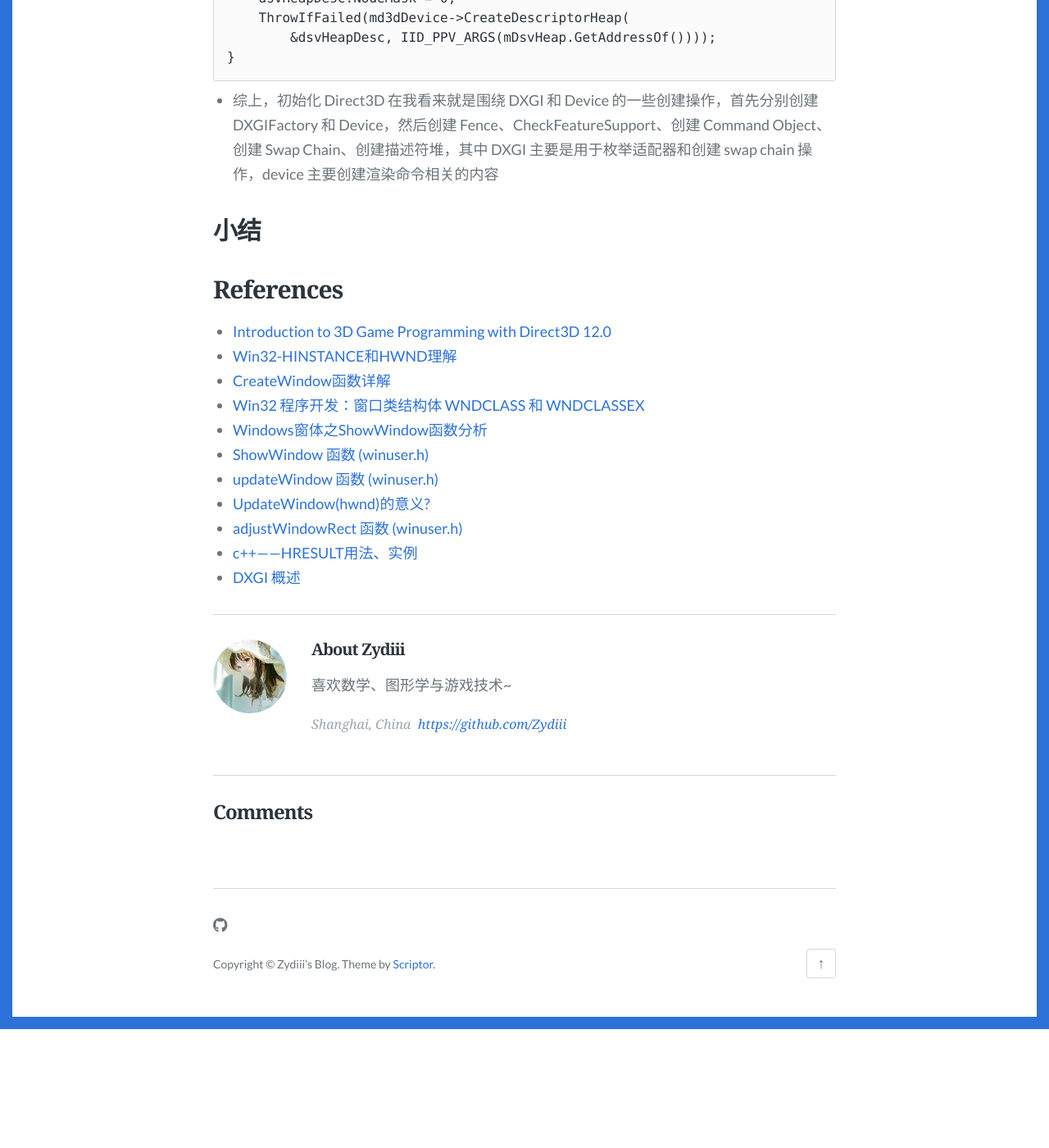
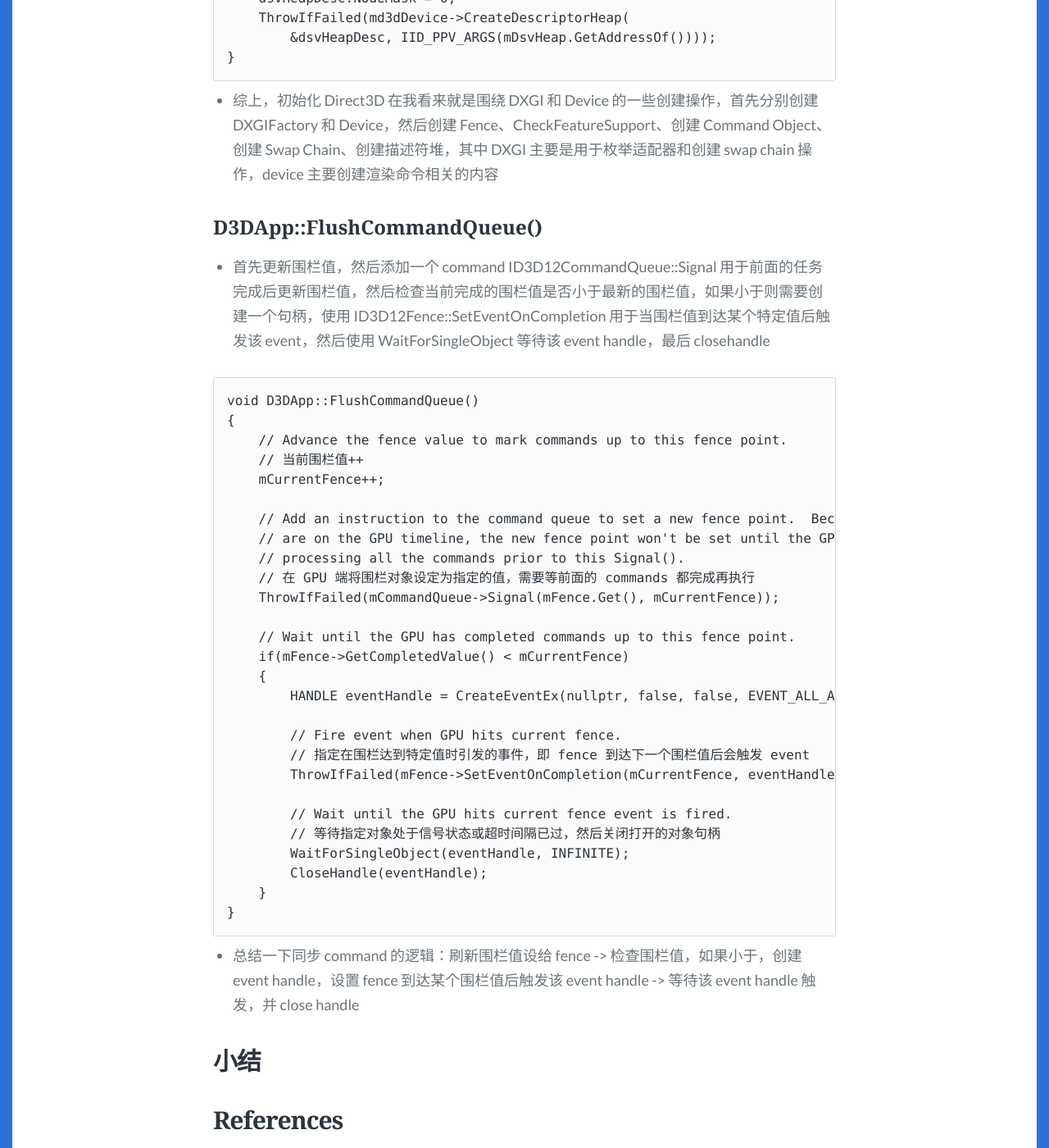
Before and after one commit to Zydiii/Zydiii.github.io, a Jekyll site: the page built from _posts/2023-1-5-DX12_0.md, in a window 1280 px wide and 1400 px high, scrolled down 17377 px. Shown: the whole window at 82% size. Built offline with Jekyll 4.4.1, drawn with Linux system fonts in a browser that asks for light colours; some web fonts are replaced; comment, search, counter and statistics services are not loaded; before the commit the page ends 18632 px from its top, so only the background shows below that.

Commit message:
flush command

````diff
--- a/_posts/2023-1-5-DX12_0.md
+++ b/_posts/2023-1-5-DX12_0.md
@@ -435,8 +435,41 @@ void D3DApp::CreateRtvAndDsvDescriptorHeaps()
 
 - 综上，初始化 Direct3D 在我看来就是围绕 DXGI 和 Device 的一些创建操作，首先分别创建 DXGIFactory 和 Device，然后创建 Fence、CheckFeatureSupport、创建 Command Object、创建 Swap Chain、创建描述符堆，其中 DXGI 主要是用于枚举适配器和创建 swap chain 操作，device 主要创建渲染命令相关的内容
 
+### D3DApp::FlushCommandQueue()
 
+- 首先更新围栏值，然后添加一个 command ID3D12CommandQueue::Signal 用于前面的任务完成后更新围栏值，然后检查当前完成的围栏值是否小于最新的围栏值，如果小于则需要创建一个句柄，使用 ID3D12Fence::SetEventOnCompletion 用于当围栏值到达某个特定值后触发该 event，然后使用 WaitForSingleObject 等待该 event handle，最后 closehandle
 
+```C++
+void D3DApp::FlushCommandQueue()
+{
+	// Advance the fence value to mark commands up to this fence point.
+	// 当前围栏值++
+    mCurrentFence++;
+
+    // Add an instruction to the command queue to set a new fence point.  Because we
+	// are on the GPU timeline, the new fence point won't be set until the GPU finishes
+	// processing all the commands prior to this Signal().
+	// 在 GPU 端将围栏对象设定为指定的值，需要等前面的 commands 都完成再执行
+    ThrowIfFailed(mCommandQueue->Signal(mFence.Get(), mCurrentFence));
+
+	// Wait until the GPU has completed commands up to this fence point.
+    if(mFence->GetCompletedValue() < mCurrentFence)
+	{
+		HANDLE eventHandle = CreateEventEx(nullptr, false, false, EVENT_ALL_ACCESS);
+
+        // Fire event when GPU hits current fence.
+		// 指定在围栏达到特定值时引发的事件，即 fence 到达下一个围栏值后会触发 event
+        ThrowIfFailed(mFence->SetEventOnCompletion(mCurrentFence, eventHandle));
+
+        // Wait until the GPU hits current fence event is fired.
+		// 等待指定对象处于信号状态或超时间隔已过，然后关闭打开的对象句柄
+		WaitForSingleObject(eventHandle, INFINITE);
+        CloseHandle(eventHandle);
+	}
+}
+```
+
+- 总结一下同步 command 的逻辑：刷新围栏值设给 fence -> 检查围栏值，如果小于，创建 event handle，设置 fence 到达某个围栏值后触发该 event handle -> 等待该 event handle 触发，并 close handle
 
 
 ## 小结
````
